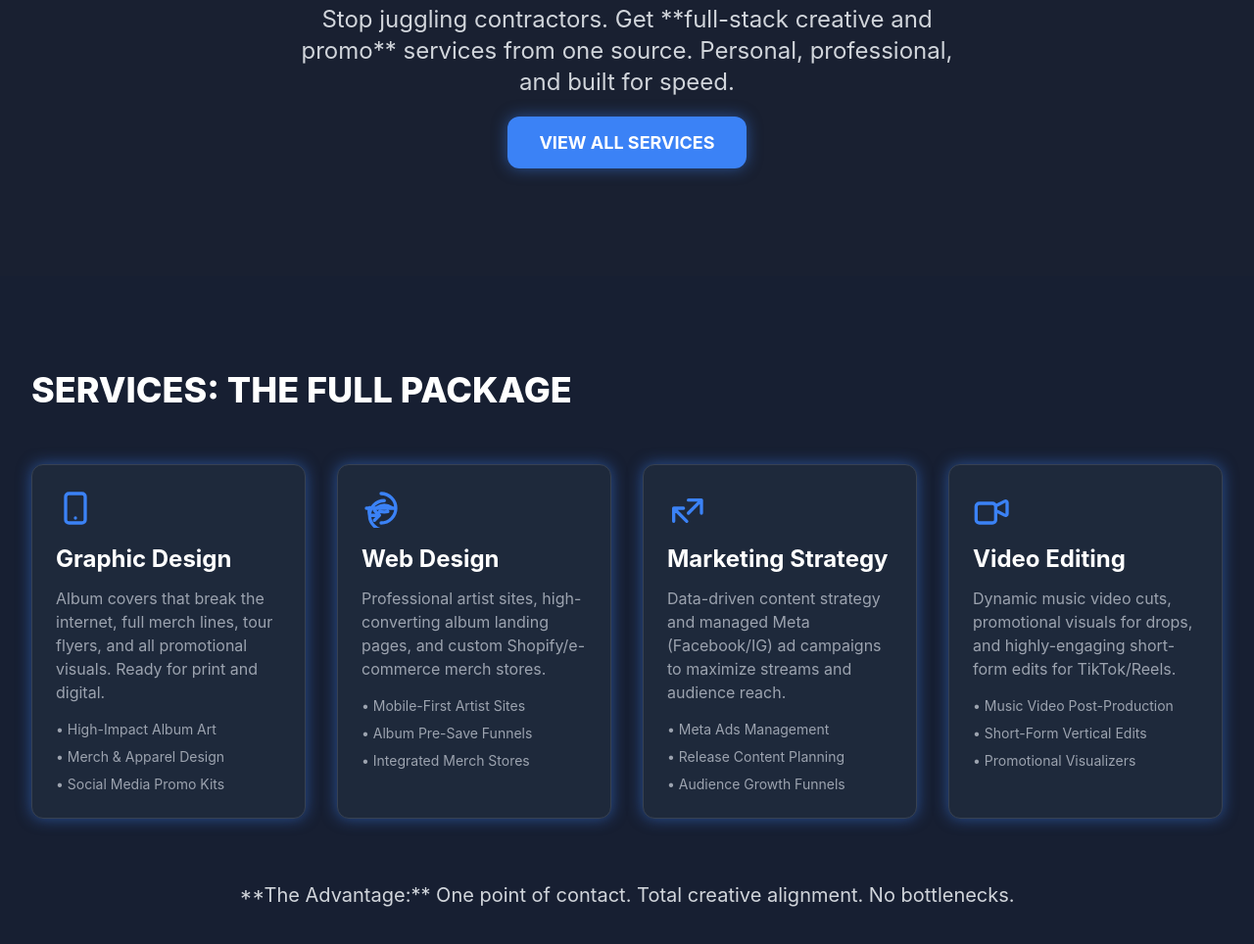
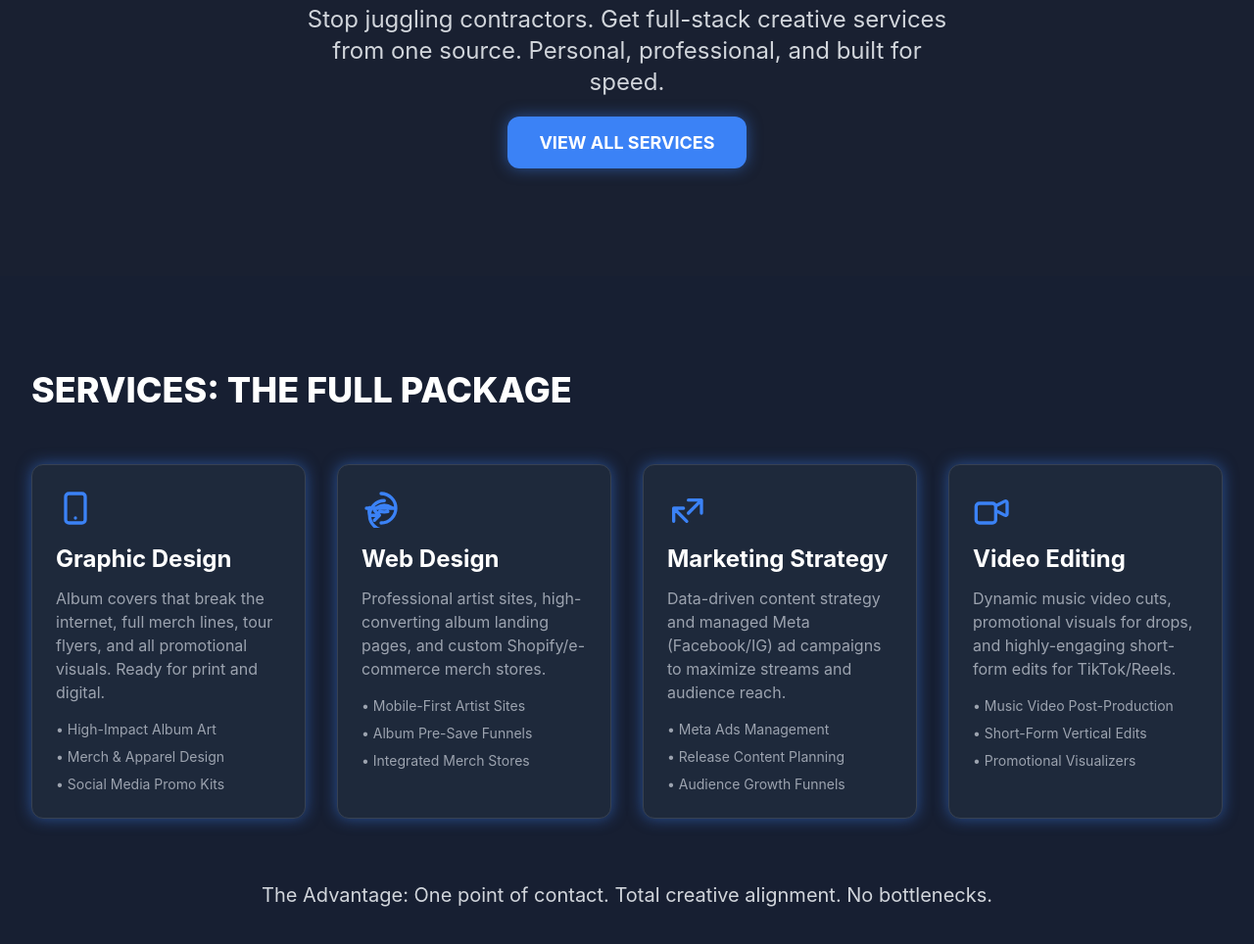
Before and after one commit to kentaosborn/droplab, a plain HTML site: page index.html in a window 1280 px wide. Shown: the part 598-1562 px from the top of the page at 98% size. Drawn offline with nearby package versions, Linux system fonts and the light colour scheme; placeholder pictures from the web are drawn by us.

Commit message:
Update index.html

```diff
--- a/index.html
+++ b/index.html
@@ -3,7 +3,7 @@
 <head>
     <meta charset="UTF-8">
     <meta name="viewport" content="width=device-width, initial-scale=1.0">
-    <title>THE MIXTAPE AGENCY | One-Man Creative Powerhouse for Music</title>
+    <title>DROPLAB STUDIO | One-Man Creative Powerhouse for Artists</title>
     <!-- Load Tailwind CSS -->
     <script src="https://cdn.tailwindcss.com"></script>
     <!-- Configure Tailwind for Inter font and custom colors -->
@@ -102,7 +102,7 @@
                     <span class="block text-white">CREATIVE POWERHOUSE</span>
                 </h1>
                 <p class="text-xl sm:text-2xl text-gray-300 mb-8 max-w-2xl mx-auto">
-                    Stop juggling contractors. Get **full-stack creative and promo** services from one source. Personal, professional, and built for speed.
+                    Stop juggling contractors. Get full-stack creative services from one source. Personal, professional, and built for speed.
                 </p>
                 <a href="#services" class="px-8 py-4 text-lg font-bold bg-accent hover:bg-accent-dark text-white rounded-xl glow transition duration-300 transform hover:scale-105">
                     VIEW ALL SERVICES
@@ -169,7 +169,7 @@
 
                 <div class="text-center mt-16">
                     <p class="text-xl text-gray-300">
-                        **The Advantage:** One point of contact. Total creative alignment. No bottlenecks.
+                        The Advantage: One point of contact. Total creative alignment. No bottlenecks.
                     </p>
                 </div>
             </div>
```
